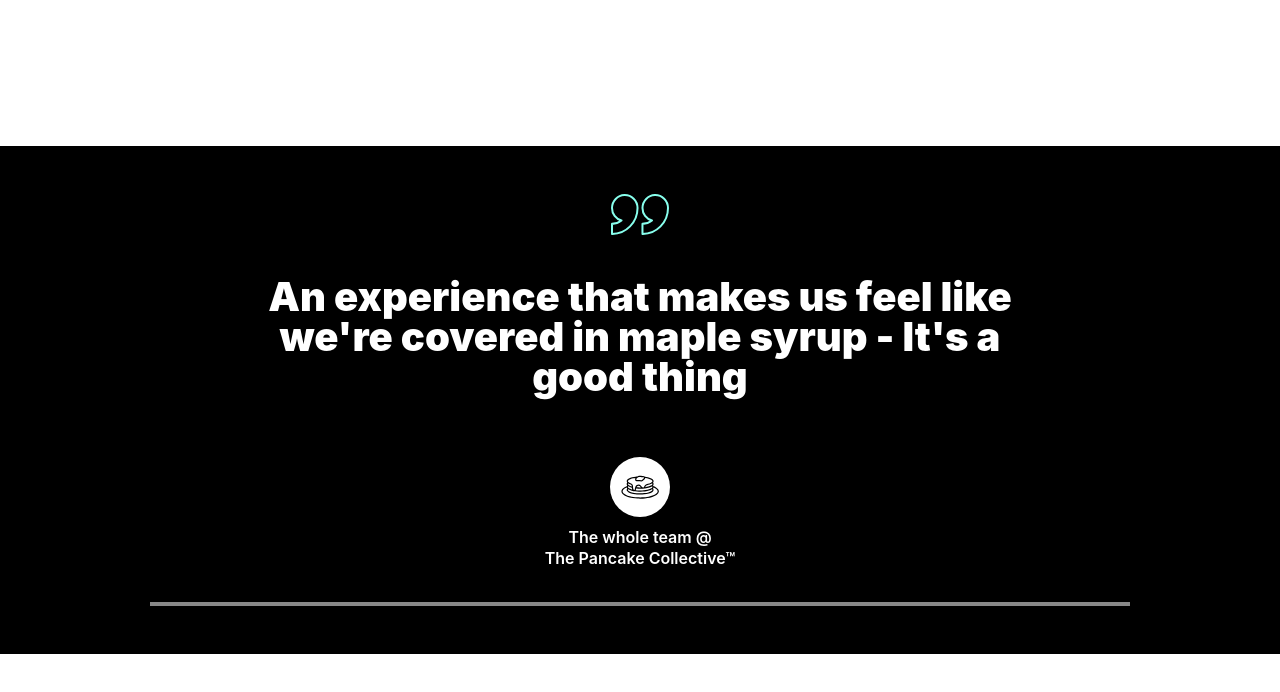
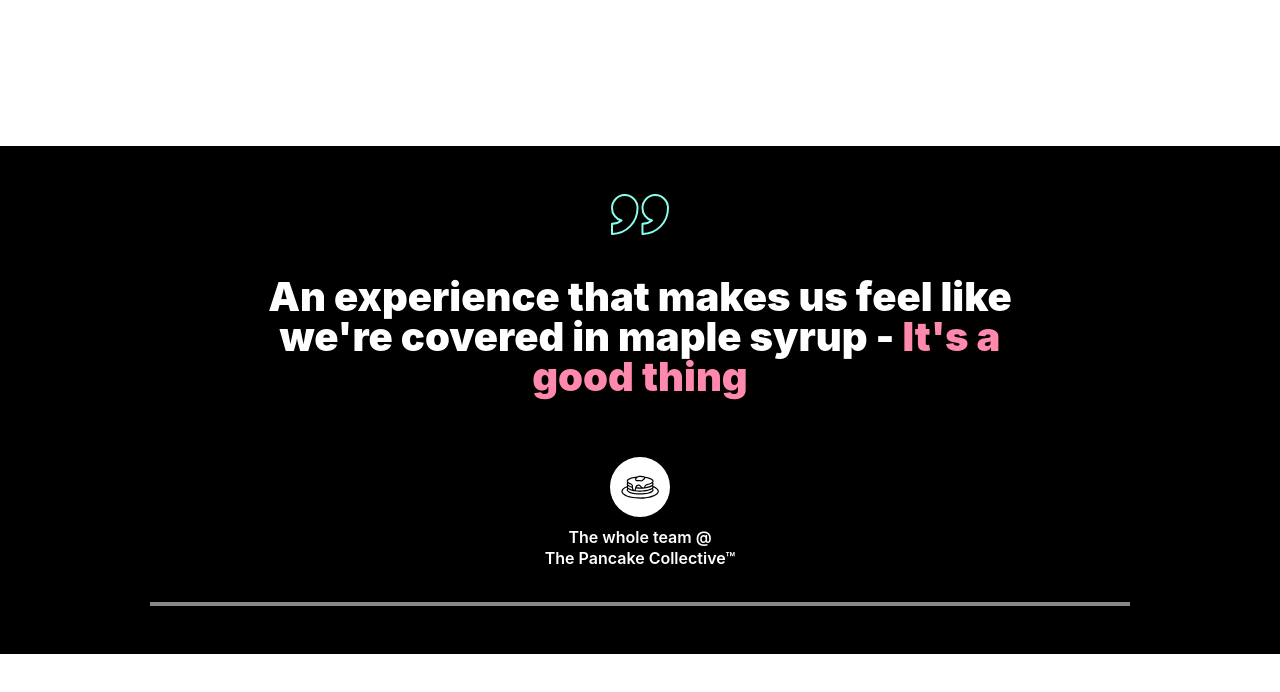
Before and after one commit to Drasty4k/carousel, a React (Create React App) app: page / in a window 1280 px wide. Shown: the top 692 px of the page. Built offline with nearby package versions, Linux system fonts and the light colour scheme; a web font is replaced by a local one.

Commit message:
implemented the highlight text functionality

```diff
--- a/src/components/carousel/carousel.tsx
+++ b/src/components/carousel/carousel.tsx
@@ -1,5 +1,6 @@
 import { quoteIcon } from "./assets";
 import "./carousel.css";
+import ReactDOMServer from "react-dom/server";
 
 type Reviewer = {
   name: string;
@@ -19,14 +20,32 @@ type Props = {
 };
 
 const Carousel: React.FC<Props> = ({ slides }) => {
+  const getTextWithHighlight = (
+    text: string,
+    highlightedText: string,
+    color: string
+  ) => {
+    const textWithHighlight = text.replace(
+      highlightedText,
+      ReactDOMServer.renderToString(
+        <span style={{ color }}>{highlightedText}</span>
+      )
+    );
+
+    return textWithHighlight;
+  };
+
   return (
     <div className="carousel__container">
       {slides.map(({ review, highlightedText, color, reviewer }, index) => (
         <div className="carousel__slide">
           <img src={quoteIcon} alt="Quote Icon" />
-          <p className="carousel__slide-review tk-neue-haas-grotesk-display">
-            {review}
-          </p>
+          <p
+            className="carousel__slide-review tk-neue-haas-grotesk-display"
+            dangerouslySetInnerHTML={{
+              __html: getTextWithHighlight(review, highlightedText, color),
+            }}
+          />
           <div className="carousel__slide-reviewer tk-neue-haas-grotesk-text">
             <img src={reviewer.logo} alt={`${reviewer.companyName}'s Logo`} />
             <p className="carousel__slide-reviewer-name">{reviewer.name}</p>
```
